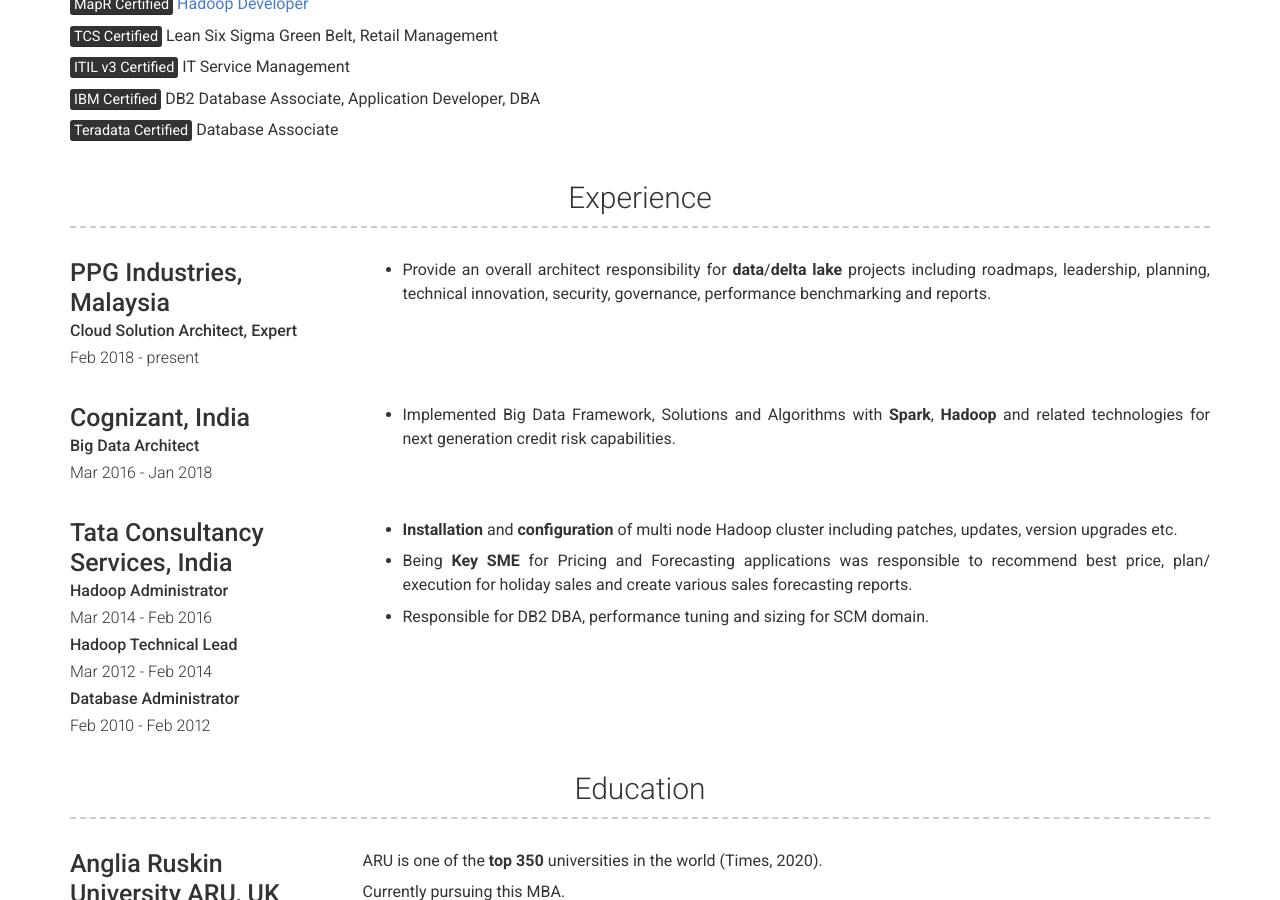
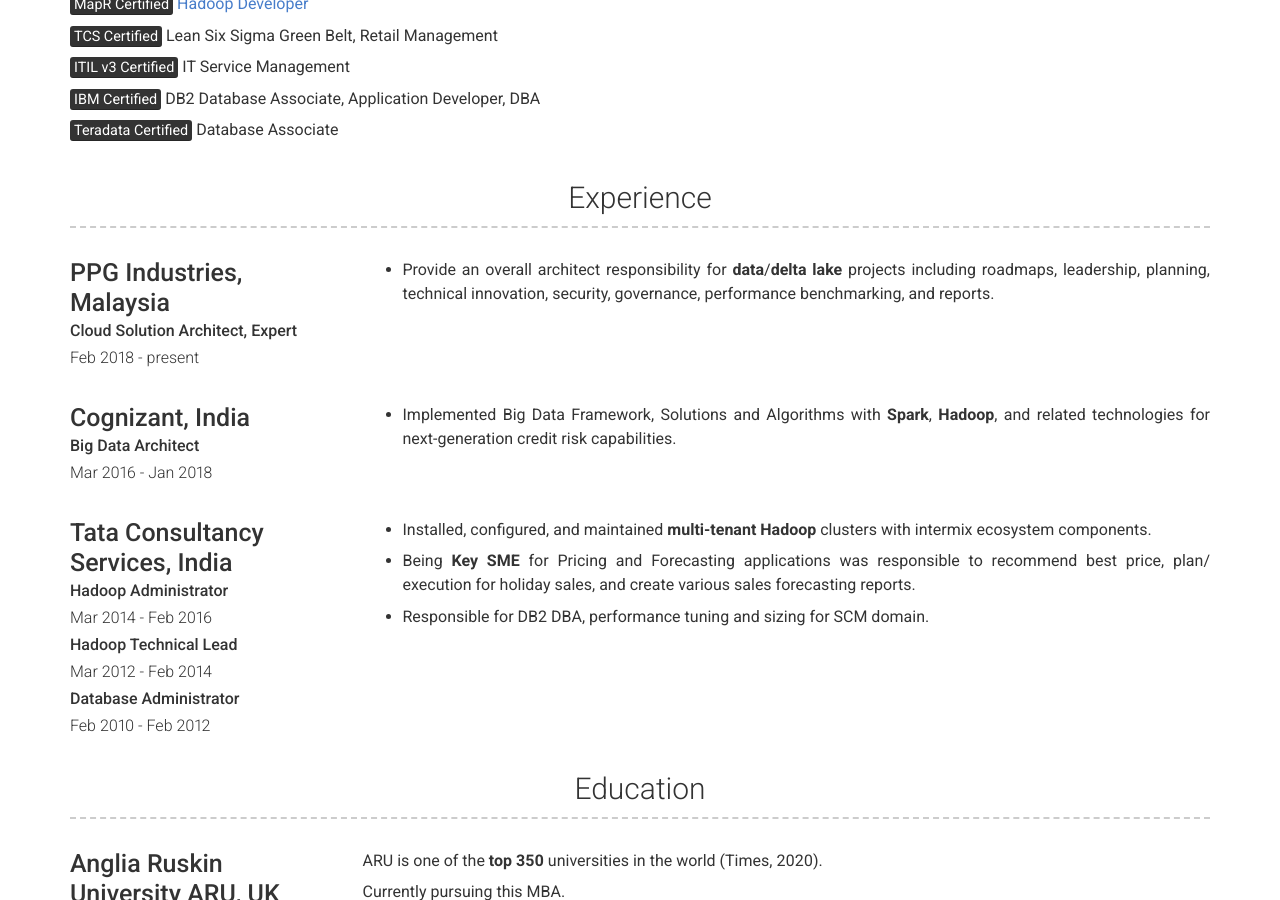
Before and after one commit to mohd-hasnain/mohd-hasnain.github.io, a Jekyll site: the page built from index.md, in a window 1280 px wide and 900 px high, scrolled down 996 px. Built offline with Jekyll 4.4.1, drawn with Linux system fonts in a browser that asks for light colours; nearby versions of some CDN libraries.

Commit message:
Update experience.yml

```diff
--- a/_data/experience.yml
+++ b/_data/experience.yml
@@ -6,7 +6,7 @@
   #quote: >
   # A global supplier of paints, coatings, and specialty materials.
   description: | # this will include new lines to allow paragraphs
-    - Provide an overall architect responsibility for **data**/**delta lake** projects including roadmaps, leadership, planning, technical innovation, security, governance, performance benchmarking and reports.
+    - Provide an overall architect responsibility for **data**/**delta lake** projects including roadmaps, leadership, planning, technical innovation, security, governance, performance benchmarking, and reports.
 
 - company:  Cognizant, India
   #link: https://www.cognizant.com/
@@ -15,7 +15,7 @@
   #quote: >
   # A global supplier of paints, coatings, and specialty materials.
   description: | # this will include new lines to allow paragraphs
-    - Implemented Big Data Framework, Solutions and Algorithms with **Spark**, **Hadoop** and related technologies for next generation credit risk capabilities.
+    - Implemented Big Data Framework, Solutions and Algorithms with **Spark**, **Hadoop**, and related technologies for next-generation credit risk capabilities.
 
 
 - company:   Tata Consultancy Services, India
@@ -31,8 +31,8 @@
   # A global supplier of paints, coatings, and specialty materials.
   description: | # this will include new lines to allow paragraphs
 
-    - **Installation** and **configuration** of multi node Hadoop cluster including patches, updates, version upgrades etc.
+    - Installed, configured, and maintained **multi-tenant Hadoop** clusters with intermix ecosystem components.
 
-    - Being **Key SME** for Pricing and Forecasting applications was responsible to recommend best price, plan/ execution for holiday sales and create various sales forecasting reports.
+    - Being **Key SME** for Pricing and Forecasting applications was responsible to recommend best price, plan/ execution for holiday sales, and create various sales forecasting reports.
 
     - Responsible for DB2 DBA, performance tuning and sizing for SCM domain.
```
